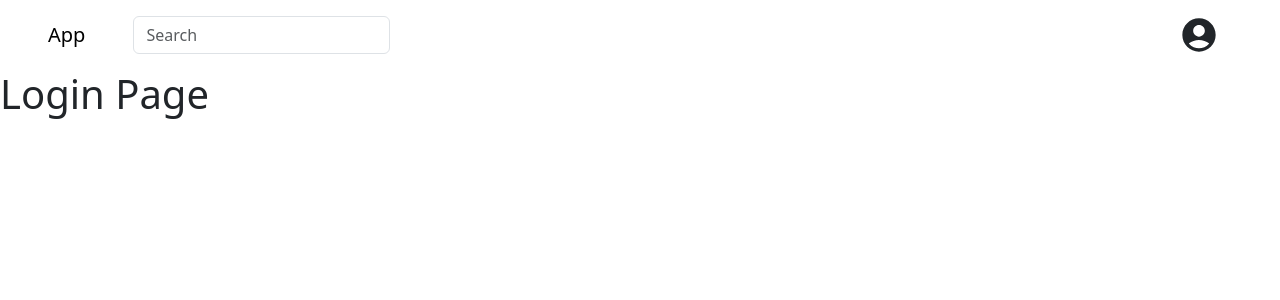
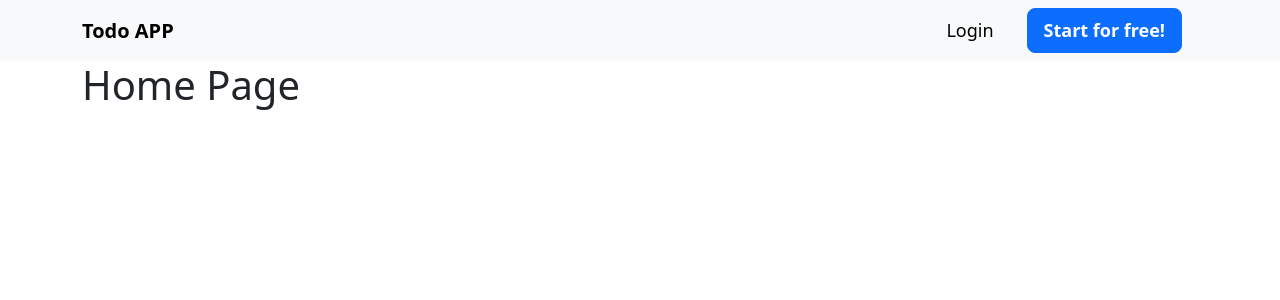
Before and after one commit to shironzi/Ecommerce_Backend-as-a-Service, a React (Create React App) app in the folder frontend/: page /login in a window 1280 px wide. Shown: the top 300 px of the page. Built offline with nearby package versions, Linux system fonts and the light colour scheme.

Commit message:
added navbar

```diff
--- a/frontend/package.json
+++ b/frontend/package.json
@@ -3,6 +3,10 @@
   "version": "0.1.0",
   "private": true,
   "dependencies": {
+    "@emotion/react": "^11.13.3",
+    "@emotion/styled": "^11.13.0",
+    "@mui/material": "^6.1.5",
+    "@mui/styled-engine-sc": "^6.1.5",
     "@testing-library/jest-dom": "^5.17.0",
     "@testing-library/react": "^13.4.0",
     "@testing-library/user-event": "^13.5.0",
@@ -17,6 +21,7 @@
     "react-icons": "^5.3.0",
     "react-router-dom": "^6.27.0",
     "react-scripts": "5.0.1",
+    "styled-components": "^6.1.13",
     "typescript": "^4.9.5",
     "web-vitals": "^2.1.4"
   },
--- a/frontend/src/components/Navbar.tsx
+++ b/frontend/src/components/Navbar.tsx
@@ -1,29 +1,43 @@
-import IconButton from "react-bootstrap/Button";
-import Container from "react-bootstrap/Container";
-import Form from "react-bootstrap/Form";
-import Navbar from "react-bootstrap/Navbar";
-import { MdAccountCircle } from "react-icons/md";
+import React from "react";
+import { Navbar, Container, Nav, Button } from "react-bootstrap";
 
 function MyNavbar() {
   return (
-    <Navbar expand="lg" style={{ backgroundColor: 'white', color: 'black' }}>
-      <Container fluid className="px-5">
-        <Navbar.Toggle aria-controls="navbarScroll" />
-        <Navbar.Collapse id="navbarScroll">
-            <Navbar.Brand href="/" className="me-5">App</Navbar.Brand>
-            <Form className="d-flex">
-                <Form.Control
-                type="search"
-                name="search"
-                placeholder="Search"
-                className="me-2"
-                aria-label="Search"
-                />
-            </Form>
+    <Navbar bg="light" expand="lg" sticky="top">
+      <Container fluid="xl">
+        <Navbar.Brand href="/" className="fw-bold text-black">
+          Todo APP
+        </Navbar.Brand>
+        <Navbar.Toggle aria-controls="basic-navbar-nav" />
+        <Navbar.Collapse id="basic-navbar-nav" className="justify-content-end">
+          <Nav>
+            <Button
+              variant="link"
+              href="/login"
+              className="text-black"
+              size="lg"
+              style={{
+                marginRight: "16px",
+                fontSize: "18px",
+                textDecoration: "none",
+              }}
+            >
+              Login
+            </Button>
+            <Button
+              variant="primary"
+              href="/signup"
+              size="lg"
+              className="fw-bold"
+              style={{
+                marginRight: "16px",
+                fontSize: "18px",
+              }}
+            >
+              Start for free!
+            </Button>
+          </Nav>
         </Navbar.Collapse>
-        <IconButton href="/login" color="primary" variant="text">
-          <MdAccountCircle size={40} />
-        </IconButton>
       </Container>
     </Navbar>
   );
--- a/frontend/src/pages/login.tsx
+++ b/frontend/src/pages/login.tsx
@@ -1,10 +1,11 @@
 import React from 'react';
+import { Container } from 'react-bootstrap';
 
 const Login: React.FC = () => {
   return (
-    <div>
-      <h1>Login Page</h1>
-    </div>
+    <Container>
+      <h1>Home Page</h1>
+    </Container>
   );
 }
 
```
Also changed, not shown: frontend/src/App.tsx (+7 -8 lines), 1 other file (tests, documents, lock files or other folders).
